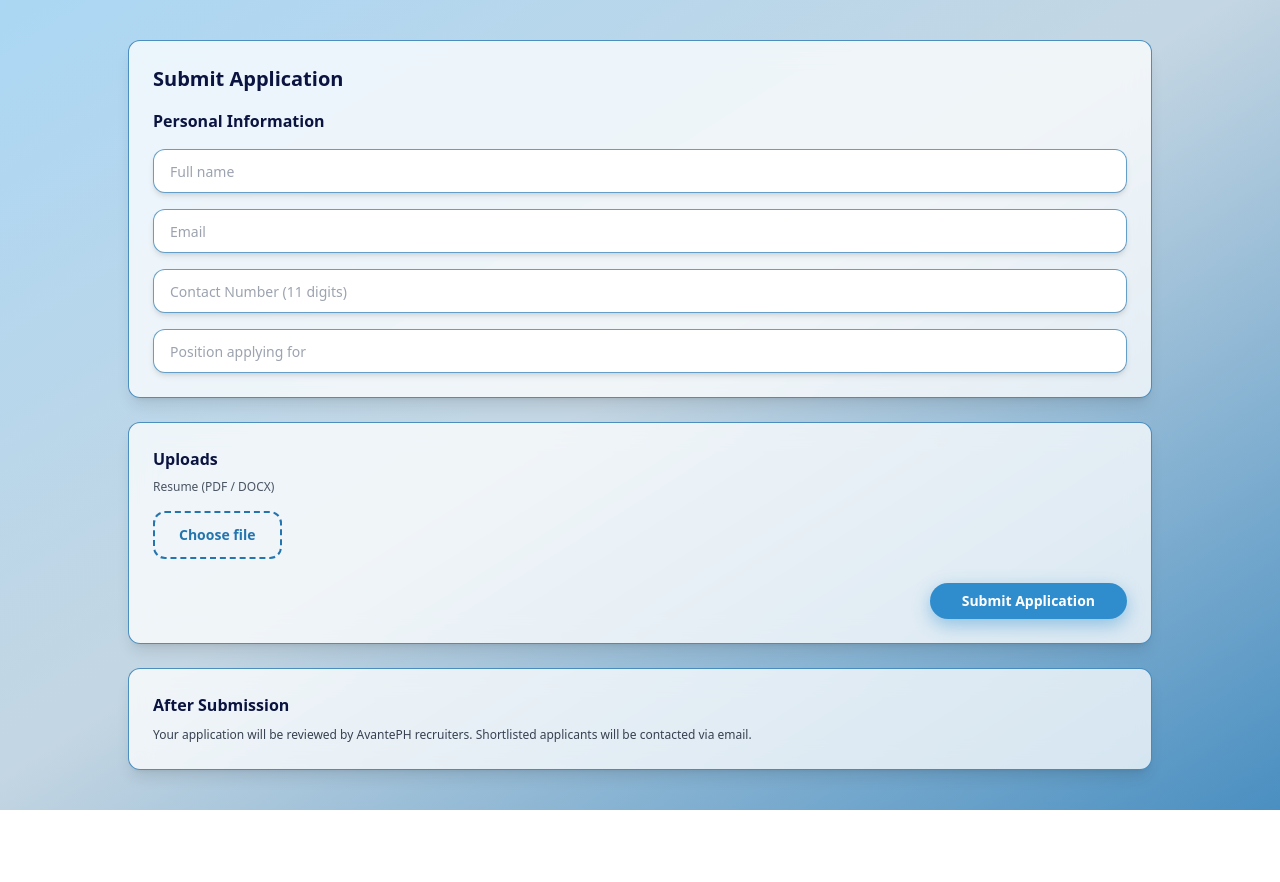
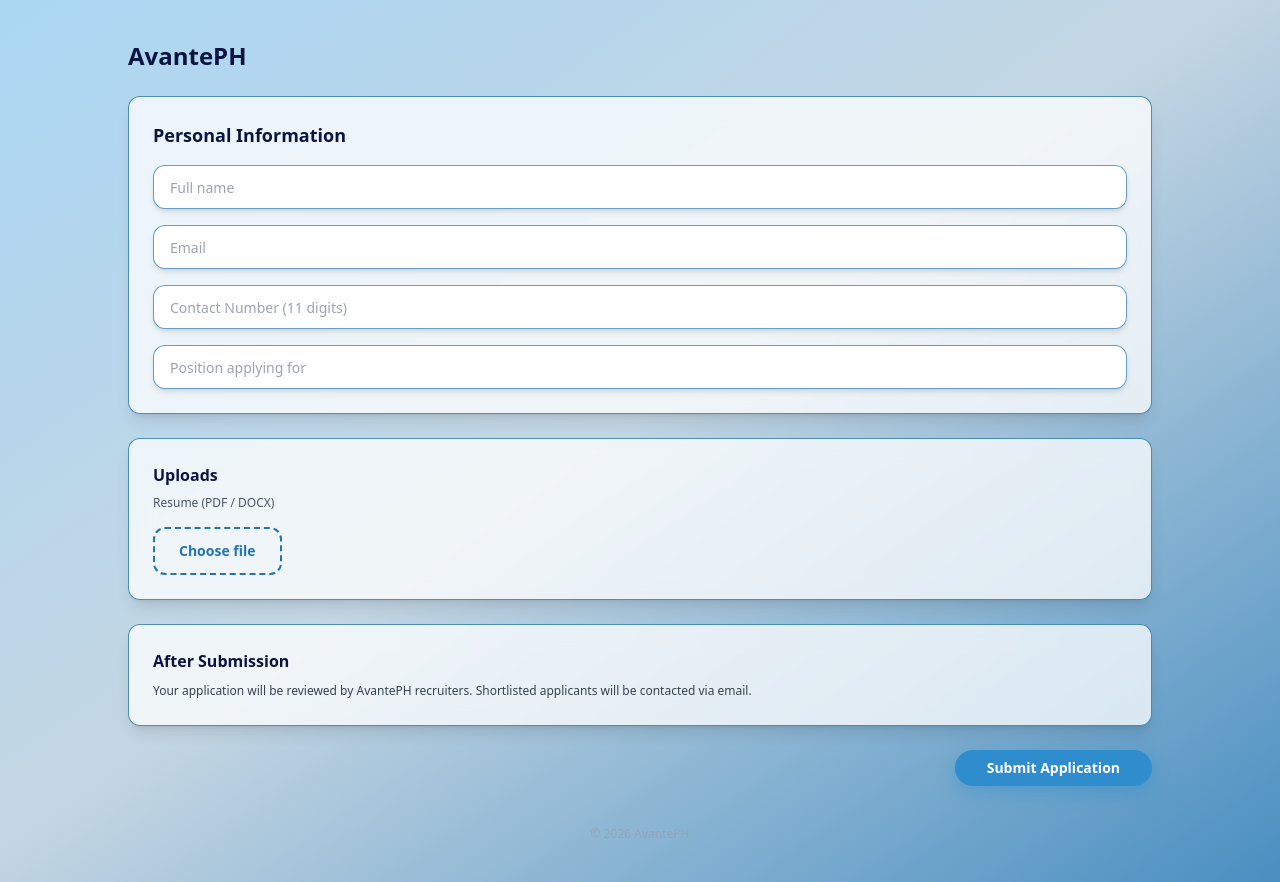
Before and after one commit to hearseboyjl/speechflo, a React (Vite) app in the folder Ali/: page /submit-application in a window 1280 px wide. Before the commit the page ends 810 px from the top, so only its background shows below. Built offline with nearby package versions, Linux system fonts and the light colour scheme.

Commit message:
Update Submit_Application.jsx

```diff
--- a/Ali/src/Submit_Application.jsx
+++ b/Ali/src/Submit_Application.jsx
@@ -70,8 +70,7 @@ export default function Submit_Application() {
   const inputClass = (error) =>
     `w-full h-11 rounded-xl bg-white px-4 text-sm border
      ${error ? "border-red-500" : "border-[#2475AF]/70"}
-     shadow-md
-     outline-none
+     shadow-md outline-none
      focus:ring-2
      ${error ? "focus:ring-red-500" : "focus:ring-[#2475AF]/40"}
      transition`;
@@ -84,57 +83,16 @@ export default function Submit_Application() {
           "linear-gradient(to bottom right, #abd7f4 0%, #C4D6E3 48%, #4a8fc1 100%)",
       }}
     >
-      {/* BACKGROUND BRAND TEXT */}
-      <div className="pointer-events-none absolute inset-0 z-10">
-
-        {/* LEFT: SPEECHFLOW (SOFTER + MORE SPACING) */}
-        <div className="hidden lg:flex absolute left-8 top-1/2 -translate-y-1/2">
-          <div className="flex flex-col items-center gap-0.5">
-            {["S","P","E","E","C","H","F","L","O","W"].map((letter, index) => (
-              <span
-                key={index}
-                className="
-                  text-[52px]
-                  font-bold
-                  tracking-widest
-                  text-[#002853]/5
-                  select-none
-                "
-              >
-                {letter}
-              </span>
-            ))}
-          </div>
-        </div>
-
-        {/* RIGHT: AvantePH (SUBTLER) */}
-        <div className="hidden lg:flex absolute right-10 bottom-16">
-          <span
-            className="
-              text-4xl
-              font-semibold
-              tracking-wide
-              text-[#002853]/15
-              select-none
-            "
-          >
+      <div className="relative z-20 max-w-5xl mx-auto">
+        {/* BRAND TITLE */}
+        <h1 className="text-2xl font-bold text-[#0b1440] mb-6">
           AvantePH
-          </span>
-        </div>
-      </div>
-
-      {/* MAIN CONTENT */}
-      <div className="relative z-20 max-w-5xl mx-auto">
+        </h1>
 
         <form onSubmit={handleSubmit} className="space-y-6">
-
           {/* PERSONAL INFORMATION */}
           <div className="bg-white/75 backdrop-blur-md rounded-xl border border-[#2475AF]/80 p-6 shadow-lg">
-            <h1 className="text-lg sm:text-xl font-semibold mb-4 text-[#0b1440]">
-              Submit Application
-            </h1>
-
-            <h2 className="font-semibold mb-4 text-[#0b1440]">
+            <h2 className="text-lg font-semibold mb-4 text-[#0b1440]">
               Personal Information
             </h2>
 
@@ -230,8 +188,22 @@ export default function Submit_Application() {
             {errors.resume && (
               <p className="text-xs text-red-500 mt-2">{errors.resume}</p>
             )}
+          </div>
 
-            <div className="flex justify-end mt-6">
+          {/* AFTER SUBMISSION */}
+          <div className="bg-white/75 backdrop-blur-md rounded-xl border border-[#2475AF]/80 p-6 shadow-lg">
+            <h2 className="font-semibold mb-2 text-[#0b1440]">
+              After Submission
+            </h2>
+
+            <p className="text-xs text-gray-700 leading-relaxed">
+              Your application will be reviewed by AvantePH recruiters.
+              Shortlisted applicants will be contacted via email.
+            </p>
+          </div>
+
+          {/* SUBMIT */}
+          <div className="flex justify-end">
             <button
               type="submit"
               className="
@@ -247,21 +219,12 @@ export default function Submit_Application() {
               Submit Application
             </button>
           </div>
-          </div>
         </form>
 
-        {/* AFTER SUBMISSION */}
-        <div className="bg-white/75 backdrop-blur-md rounded-xl border border-[#2475AF]/80 p-6 shadow-lg mt-6">
-          <h2 className="font-semibold mb-2 text-[#0b1440]">
-            After Submission
-          </h2>
-
-          <p className="text-xs text-gray-700 leading-relaxed">
-            Your application will be reviewed by AvantePH recruiters.
-            Shortlisted applicants will be contacted via email.
-          </p>
+        {/* FOOTER */}
+        <div className="mt-10 text-center text-xs text-slate-400">
+          © 2026 AvantePH
         </div>
-
       </div>
     </div>
   );
```
Lines whose indentation alone changed are shown as unchanged.
